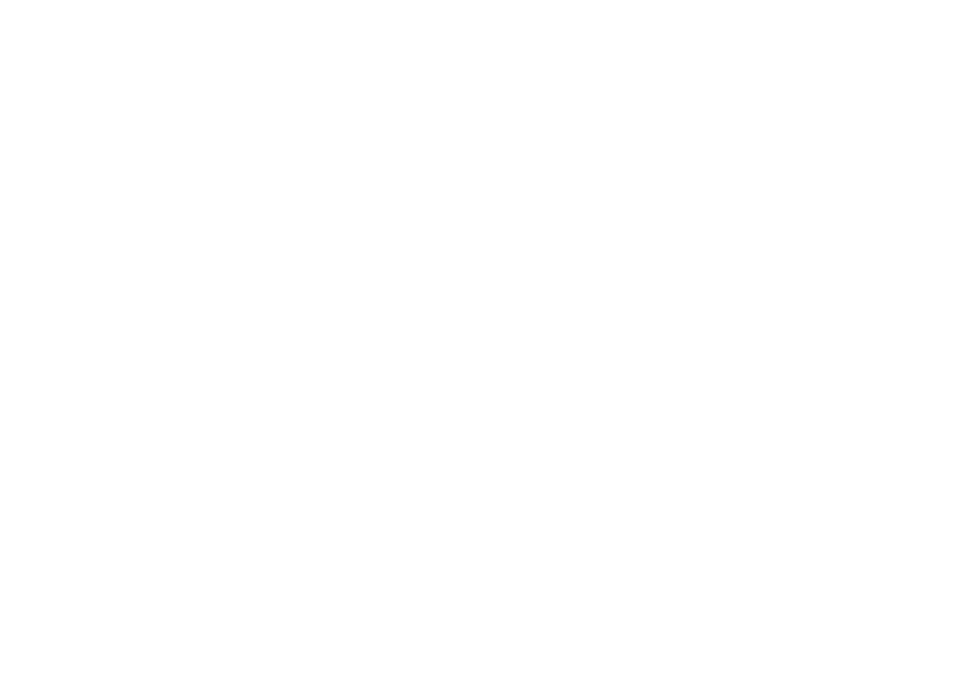
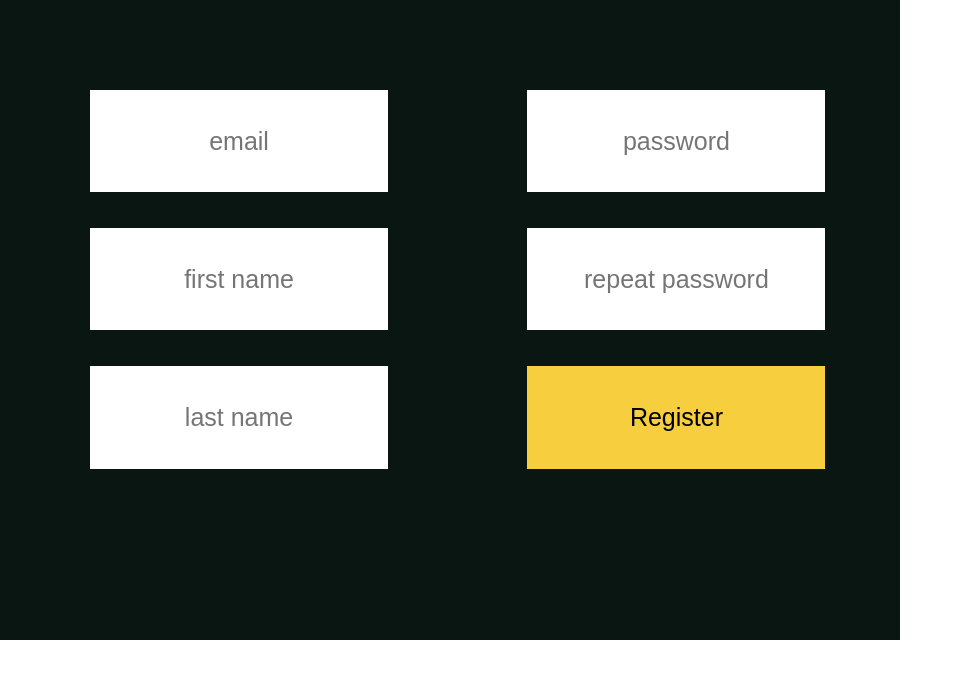
Before and after one commit to devteamepic/frontend, a React (Create React App) app: page /register in a window 1280 px wide. Shown: the top 678 px of the page, without its empty margins (0-963 px from the left). Built offline with nearby package versions, Linux system fonts and the light colour scheme.

Commit message:
added register page

```diff
--- a/src/App.js
+++ b/src/App.js
@@ -1,7 +1,8 @@
 import React from 'react';
 import './App.css';
 import Test from './components/core/test'
-import LoginPage from './components/core/organisms/LoginForm/LoginForm'
+import LoginPage from './components/core/pages/LoginPage/LoginPage'
+import RegisterPage from './components/core/pages/RegisterPage/RegisterPage'
 import PrivateRoute from './components/core/atoms/PrivateRoute/PrivateRoute'
 import { Route, Switch } from 'react-router-dom'
 
@@ -13,6 +14,7 @@ function App() {
           <PrivateRoute exact path='/test' component={Test}/>
           <PrivateRoute exact path='/' component={Test}/>
           <Route path='/login' component={LoginPage}/>
+          <Route path='/register' component={RegisterPage}/>
         </Switch>
       </div>
   );
--- /dev/null
+++ b/src/components/core/pages/RegisterPage/RegisterPage.js
@@ -0,0 +1,13 @@
+import React from 'react'
+import RegisterForm from '../../organisms/RegisterForm/RegisterForm'
+import colorScheme from '../../../../misc/colorScheme'
+
+const RegisterPage = () => {
+    return (
+        <RegisterForm
+          colorScheme = { colorScheme }
+        />
+    )
+}
+
+export default RegisterPage
```
